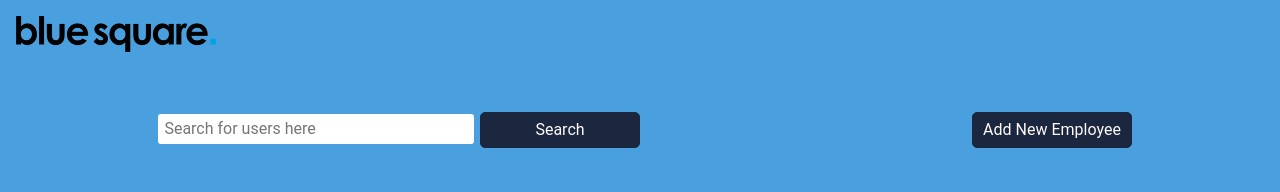
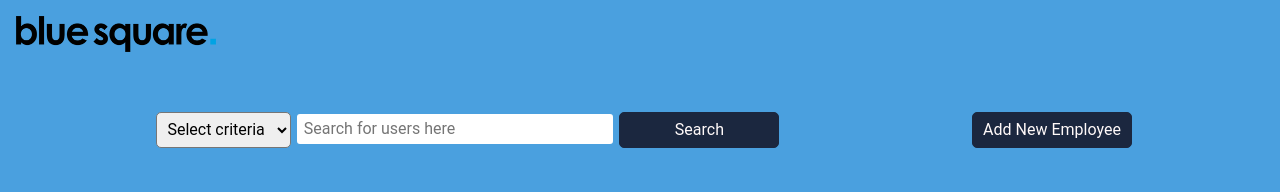
Before and after one commit to Izgardon/BlueSquare-TechnicalTest, a React (Create React App) app in the folder frontend/: page / in a window 1280 px wide. Both pictures are taken after typing "name@example.com", "Sample123" into the empty fields and a click on the button "SIGN IN". Shown: the top 192 px of the page. Built offline with nearby package versions, Linux system fonts and the light colour scheme; no server answers.

Commit message:
completed search bar, moving on to user routes with adding a new account

```diff
--- a/frontend/src/Components/AddEmployeeModal/index.js
+++ b/frontend/src/Components/AddEmployeeModal/index.js
@@ -1,8 +1,9 @@
 import React, { useState, useEffect } from "react";
+import axios from "axios";
 
 import Modal from "react-bootstrap/Modal";
 
-export const AddEmployeeModal = ({ show, onHide }) => {
+export const AddEmployeeModal = ({ show, onHide, getAllData }) => {
   const [firstName, setFirstName] = useState("");
   const [lastName, setLastName] = useState("");
   const [jobRole, setJobRole] = useState("");
@@ -47,7 +48,52 @@ export const AddEmployeeModal = ({ show, onHide }) => {
     setNumber(onlyNumbers);
   };
 
-  const addUser = () => {};
+  const addUser = async (e) => {
+    e.preventDefault();
+    if (email === "" || number === "" || firstName === "" || lastName === "") {
+      setError("Missing fields!");
+    } else if (!email.includes("@bluesquare")) {
+      setError("Email is invalid, only BlueSquare accounts allowed");
+    } else if (number.length < 7 || number.length > 12) {
+      setError("Invalid phone number");
+    } else {
+      setError("");
+      try {
+        let addUserDetails = {
+          firstname: firstName,
+          lastname: lastName,
+          jobrole: jobRole,
+          department: department,
+          number: number,
+          email: email,
+          isadmin: false,
+        };
+        let options = {
+          headers: {
+            "Content-Type": "application/json",
+          },
+        };
+
+        const { data } = await axios.post(
+          "http://localhost:5005/users",
+          JSON.stringify(addUserDetails),
+          options
+        );
+        if (data.error) {
+          setError(data.error);
+        } else {
+          getAllData();
+        }
+      } catch (err) {
+        if (!err.response) {
+          setError("No server response");
+        } else {
+          console.error(err);
+          setError("Login failed!");
+        }
+      }
+    }
+  };
 
   return (
     <Modal
--- a/frontend/src/Components/ChildSignUp/index.js
+++ b/frontend/src/Components/ChildSignUp/index.js
@@ -15,7 +15,7 @@ export const ChildSignUp = ({ setShowSignUp }) => {
   const [error, setError] = useState("");
 
   const sendEmail = async (e) => {
-    /* let values = { firstName, lastName, email, number };
+    let values = { firstName, lastName, email, number };
     emailjs
       .send("service_m2ns8nj", "template_jbgslyv", values, "Srs742CC4TX_kVi0u")
       .then(
@@ -32,7 +32,7 @@ export const ChildSignUp = ({ setShowSignUp }) => {
           console.log(error.text);
           alert("Error in request, please seek assistance");
         }
-      ); */
+      );
   };
 
   const onRequestAccount = async (e) => {
--- a/frontend/src/Components/SearchBar/index.js
+++ b/frontend/src/Components/SearchBar/index.js
@@ -2,10 +2,11 @@ import React, { useState } from "react";
 
 export const SearchBar = ({ getResults }) => {
   const [search, setSearch] = useState("");
+  const [dropdown, setDropdown] = useState("");
 
   const handleSubmit = (e) => {
     e.preventDefault();
-    getResults(search);
+    getResults(search, dropdown);
     setSearch("");
   };
 
@@ -14,8 +15,23 @@ export const SearchBar = ({ getResults }) => {
     setSearch(input);
   };
 
+  const handleDropdown = (e) => {
+    setDropdown(e.target.value);
+  };
+
   return (
     <form className="search-form" onSubmit={handleSubmit}>
+      <select className="dropdown" value={dropdown} onChange={handleDropdown}>
+        <option selected hidden value="all">
+          Select criteria
+        </option>
+        <option value="firstname">First Name</option>
+        <option value="lastname">Last Name</option>
+        <option value="jobrole">Role</option>
+        <option value="department">Department</option>
+        <option value="email">Email</option>
+        <option value="number">Phone Number</option>
+      </select>
       <label htmlFor="search"></label>
       <input
         id="search"
--- a/frontend/src/Components/Table/index.js
+++ b/frontend/src/Components/Table/index.js
@@ -7,10 +7,15 @@ export const Table = ({ allUsers, userDetails, getAllData }) => {
   const [editModalShow, setEditModalShow] = useState(false);
   const [editUserDetails, setEditUserDetails] = useState();
   const [allUserData, setAllUserData] = useState([]);
+  const [searchData, setSearchData] = useState([]);
 
   useEffect(() => {
     setAllUserData(allUsers);
   }, [allUsers]);
+
+  useEffect(() => {
+    setSearchData(allUsers);
+  }, [allUserData]);
 
   //Opens edit modal and sends that rows data through to be edited
   const handleEdit = (val) => {
@@ -24,9 +29,26 @@ export const Table = ({ allUsers, userDetails, getAllData }) => {
     setAddModalShow(true);
   };
 
+  //Deals with searching the users
+
+  const getResults = (search, dropdown) => {
+    if (search === "" || dropdown === "all") {
+      setSearchData(allUserData);
+    } else {
+      let searchResults = [];
+      allUserData.forEach((user) => {
+        if (user[dropdown].toLowerCase().includes(search)) {
+          searchResults.push(user);
+        }
+      });
+
+      setSearchData(searchResults);
+    }
+  };
+
   return (
     <>
-      <SearchBar />
+      <SearchBar getResults={getResults} />
       {
         //checking to see if user is an admin to give them access to add a new employee
         userDetails.isadmin ? (
@@ -52,7 +74,7 @@ export const Table = ({ allUsers, userDetails, getAllData }) => {
         <tbody>
           {
             //looping through all users, checking if they are the user or an admin to give them editing rights, user id is added to the button for easy editing
-            allUsers.map((val, key) => {
+            searchData.map((val, key) => {
               return (
                 <tr
                   key={key}
@@ -113,11 +135,13 @@ export const Table = ({ allUsers, userDetails, getAllData }) => {
       <AddEmployeeModal
         show={addModalShow}
         onHide={() => setAddModalShow(false)}
+        getAllData={getAllData}
       />
       <EditEmployeeModal
         editUserDetails={editUserDetails}
         show={editModalShow}
         onHide={() => setEditModalShow(false)}
+        getAllData={getAllData}
       />
     </>
   );
--- a/frontend/src/Pages/DataPage/data.css
+++ b/frontend/src/Pages/DataPage/data.css
@@ -89,3 +89,9 @@ td {
   border: var(--dark-blue) 2.5px solid;
   outline: none;
 }
+
+.dropdown {
+  border-radius: 5px;
+  padding-left: 0.4rem;
+  margin-right: 0.25rem;
+}
```
